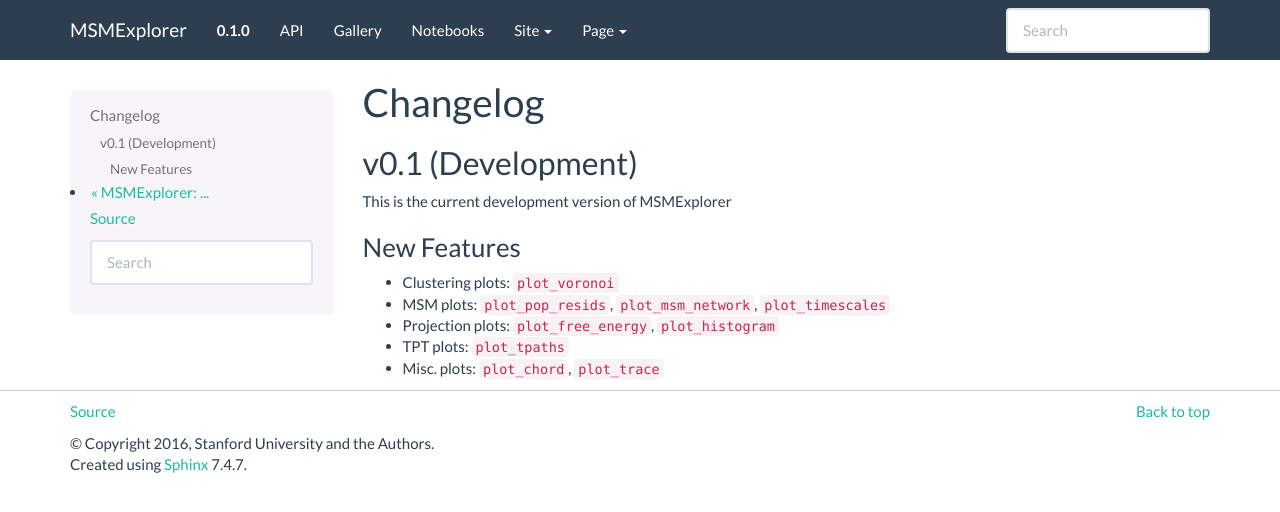
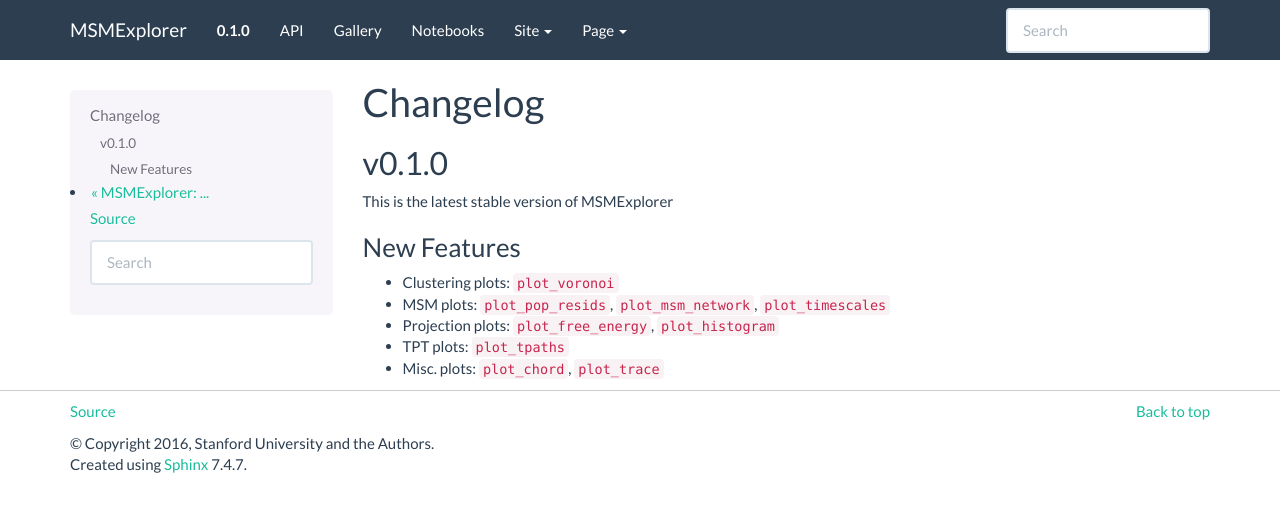
Before and after one commit to msmbuilder/msmexplorer, a Sphinx documentation site: the page built from docs/changelog.rst, in a window 1280 px wide. Shown: the top 512 px of the page. Built offline with Sphinx 7.4.7, drawn with Linux system fonts in a browser that asks for light colours; pages that are not in the unit, such as notebooks, are missing from menus; the version number is read from the project's files by our own code.

Commit message:
Update changelog.rst

```diff
--- a/docs/changelog.rst
+++ b/docs/changelog.rst
@@ -3,10 +3,10 @@
 Changelog
 =========
 
-v0.1 (Development)
+v0.1.0
 ------------------
 
-This is the current development version of MSMExplorer
+This is the latest stable version of MSMExplorer
 
 New Features
 ~~~~~~~~~~~~
```
